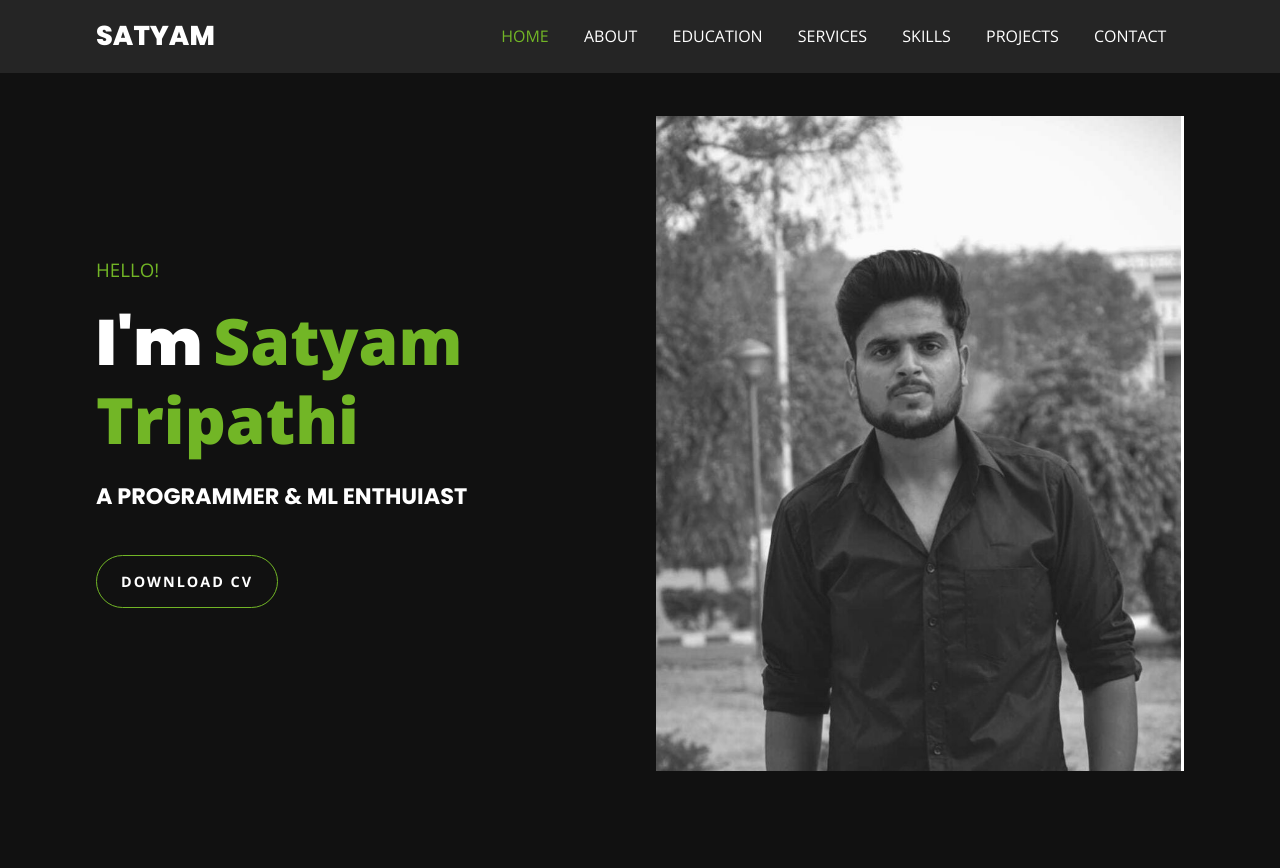
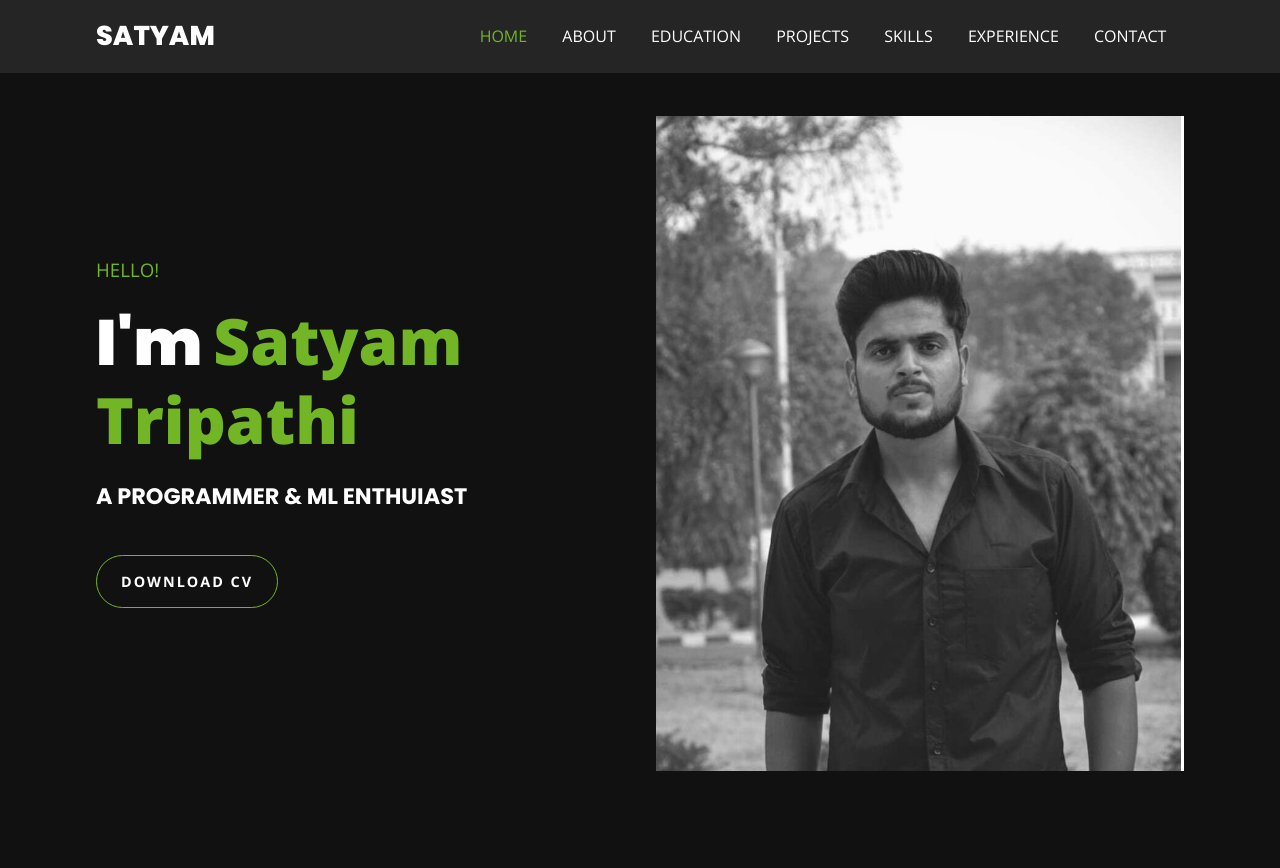
Before and after one commit to satyamtripathi9/portfolio, a plain HTML site: page index.html in a window 1280 px wide. Shown: the top 868 px of the page. Drawn offline with nearby package versions, Linux system fonts and the light colour scheme.

Commit message:
Update index.html

```diff
--- a/index.html
+++ b/index.html
@@ -41,13 +41,13 @@
               <a href = "education.html" class = "nav-link">education</a>
             </li>
             <li class = "nav-item">
-              <a href = "services.html" class = "nav-link">services</a>
+              <a href = "services.html" class = "nav-link">projects</a>
             </li>
             <li class = "nav-item">
               <a href = "skills.html" class = "nav-link">skills</a>
             </li>
             <li class = "nav-item">
-              <a href = "projects.html" class = "nav-link">projects</a>
+              <a href = "projects.html" class = "nav-link">experience</a>
             </li>
 
             <li class = "nav-item">
```
